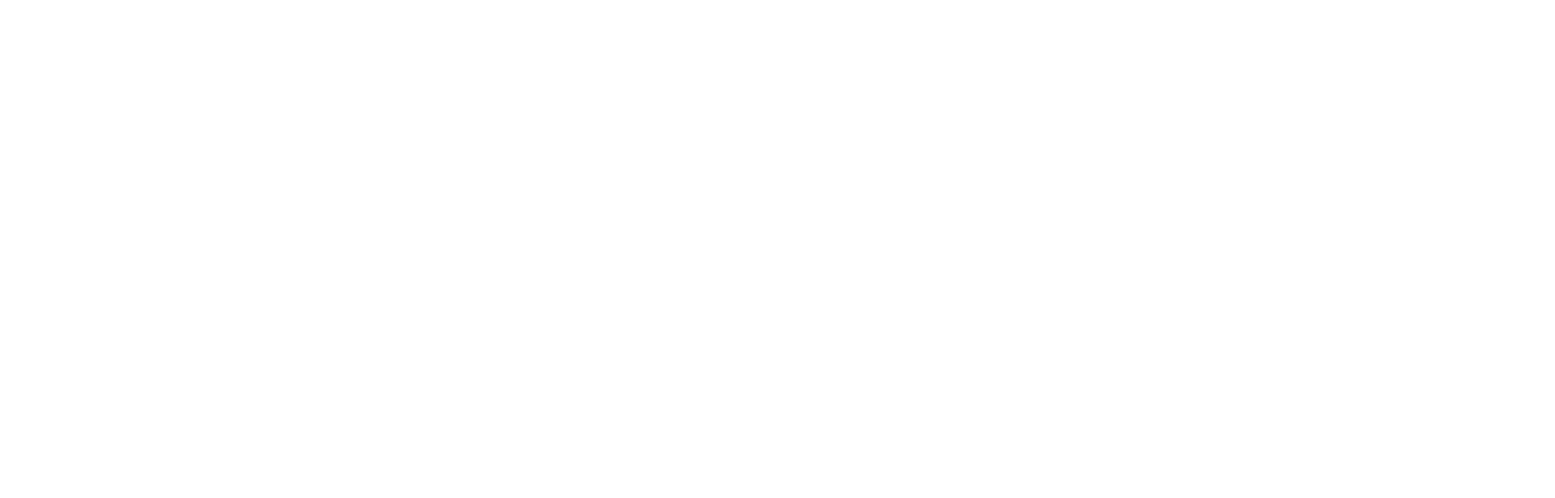
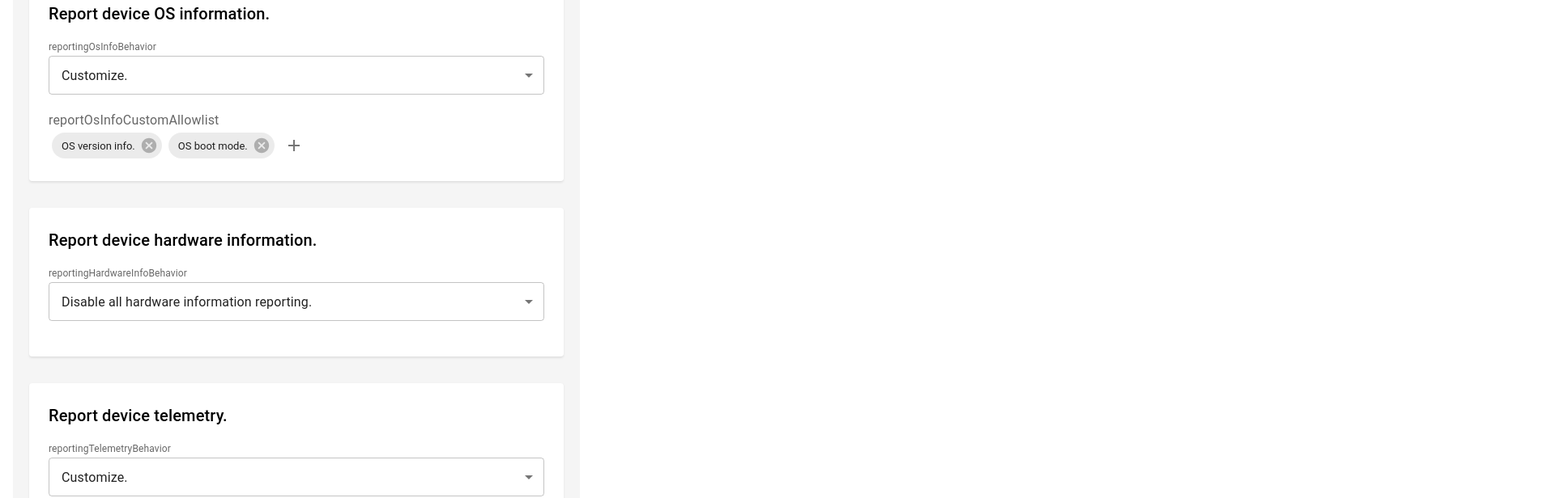
Before and after one commit to deepaksp24/policy_builder, a React (Create React App) app: page / in a window 1280 px wide. Shown: the part 8860-9476 px from the top of the page at 81% size, 1920 px wide, since content can reach past the window. Before the commit the page ends 2840 px from the top, so only its background shows below. Built offline with nearby package versions, Linux system fonts and the light colour scheme.

Commit message:
fixed some error and cutomize default field

```diff
--- a/src/App.js
+++ b/src/App.js
@@ -14,11 +14,8 @@
 
   return (
     <div>
-      {/* <pre>{JSON.stringify(storedData, null, 2)}</pre> */}
-      <Box
-        component="section"
-        sx={{ p: 2,  width: 700, heigh: 100 }}
-      >
+      <pre>{JSON.stringify(storedData, null, 2)}</pre>
+      <Box component="section" sx={{ p: 2, width: 700, heigh: 100 }}>
         <PolicyForm storedData={storedData} />
       </Box>
     </div>
--- a/src/PolicyForm.js
+++ b/src/PolicyForm.js
@@ -1,4 +1,4 @@
-import React, { useState, useCallback, useMemo } from "react";
+import React, { useState, useCallback, useMemo, useEffect } from "react";
 import {
   TextField,
   Select,
@@ -13,10 +13,23 @@
   Switch,
   Typography,
 } from "@mui/material";
-import RepeatedField from "./RepeatedField"
+import RepeatedField from "./RepeatedField";
 
 const PolicyForm = ({ storedData }) => {
   const [fieldValues, setFieldValues] = useState({});
+
+  // Initialize fieldValues with default values when the component mounts
+  useEffect(() => {
+    const initialValues = {};
+    storedData.forEach((policy) => {
+      policy.fieldDescriptions.forEach((field) => {
+        if (field.defaultValue !== undefined) {
+          initialValues[field.field] = field.defaultValue;
+        }
+      });
+    });
+    setFieldValues(initialValues);
+  }, [storedData]);
 
   const handleFieldChange = useCallback((fieldName, value) => {
     setFieldValues((prevValues) => ({
@@ -90,7 +103,7 @@
               defaultValue={defaultValue}
             />
           );
-        } else{
+        } else {
           return (
             <FormControl
               fullWidth
@@ -110,7 +123,7 @@
                 },
                 "& .MuiInputLabel-shrink": {
                   transform: "translate(14px, -6px) scale(0.75)",
-              }
+                },
               }}
             >
               {/* Custom label rendering for all dropdown fields */}
@@ -131,7 +144,7 @@
               <InputLabel
                 id={`${fieldLabel}-label`}
                 sx={{
-                display: "none"
+                  display: "none",
                 }}
               >
                 {fieldLabel}
@@ -148,7 +161,7 @@
                     pt: 1.5,
                     pb: 1.5,
                     pl: 2,
-                }
+                  },
                 }}
               >
                 {knownValueDescriptions.map((item, index) => (
@@ -158,7 +171,8 @@
                 ))}
               </Select>
             </FormControl>
-        );}
+          );
+        }
 
       case "TYPE_BOOL":
         if (!knownValueDescriptions[0]?.description) {
@@ -170,7 +184,7 @@
                 display: "flex",
                 flexDirection: "row",
                 alignItems: "center",
-                justifyContent: "space-between"
+                justifyContent: "space-between",
               }}
             >
               <FormLabel
@@ -178,8 +192,8 @@
                   fontSize: "0.9rem",
                   color: "rgba(0, 0, 0, 0.87)",
                   "&.Mui-focused": {
-                    color: "rgba(0, 0, 0, 0.87)"
-                  }
+                    color: "rgba(0, 0, 0, 0.87)",
+                  },
                 }}
               >
                 {fieldLabel}
@@ -197,16 +211,16 @@
                     color="success"
                     sx={{
                       ".MuiSwitch-track": {
-                        backgroundColor: "#ccc"
+                        backgroundColor: "#ccc",
                       },
                       "&.Mui-checked": {
                         "& + .MuiSwitch-track": {
-                          backgroundColor: "#4caf50 !important"
+                          backgroundColor: "#4caf50 !important",
                         },
                         "& .MuiSwitch-thumb": {
-                          backgroundColor: "#2e7d32"
-                        }
-                      }
+                          backgroundColor: "#2e7d32",
+                        },
+                      },
                     }}
                   />
                 }
@@ -220,7 +234,7 @@
                   m: 0,
                   "& .MuiFormControlLabel-label": {
                     fontSize: "0.9rem",
-                  }
+                  },
                 }}
               />
             </FormControl>
@@ -231,7 +245,7 @@
               component="fieldset"
               sx={{
                 mb: 2.5,
-                display: "block"
+                display: "block",
               }}
             >
               <FormLabel
@@ -240,8 +254,8 @@
                   color: "rgba(0, 0, 0, 0.87)",
                   mb: 1,
                   "&.Mui-focused": {
-                    color: "rgba(0, 0, 0, 0.87)"
-                  }
+                    color: "rgba(0, 0, 0, 0.87)",
+                  },
                 }}
               >
                 {fieldLabel}
@@ -252,8 +266,8 @@
                 onChange={(e) => onFieldChange(fieldLabel, e.target.value)}
                 sx={{
                   ".MuiFormControlLabel-root": {
-                    marginRight: 4
-                  }
+                    marginRight: 4,
+                  },
                 }}
               >
                 {knownValueDescriptions.map((item, index) => (
@@ -265,16 +279,16 @@
                         sx={{
                           color: "rgba(0, 0, 0, 0.54)",
                           "&.Mui-checked": {
-                            color: "#4caf50"
-                          }
+                            color: "#4caf50",
+                          },
                         }}
                       />
                     }
                     label={item.description}
                     sx={{
                       "& .MuiFormControlLabel-label": {
-                        fontSize: "0.9rem"
-                      }
+                        fontSize: "0.9rem",
+                      },
                     }}
                   />
                 ))}
@@ -303,7 +317,7 @@
               },
               "& .MuiInputLabel-root": {
                 display: "none",
-              }
+              },
             }}
             InputLabelProps={{
               shrink: true,
@@ -347,7 +361,7 @@
               },
               "& .MuiInputLabel-root": {
                 display: "none",
-              }
+              },
             }}
             InputLabelProps={{
               shrink: true,
@@ -393,7 +407,7 @@
                 },
                 "& .MuiInputLabel-root": {
                   display: "none",
-                }
+                },
               }}
               InputLabelProps={{
                 shrink: true,
@@ -453,7 +467,7 @@
             backgroundColor: "#ffffff",
             p: 3,
             borderRadius: 1,
-            boxShadow: "0 1px 3px rgba(0,0,0,0.08)"
+            boxShadow: "0 1px 3px rgba(0,0,0,0.08)",
           }}
         >
           <Typography variant="h6" sx={{ mb: 2, fontWeight: 500 }}>
--- a/src/RepeatedField.js
+++ b/src/RepeatedField.js
@@ -12,27 +12,26 @@
 
 const RepeatedField = ({
   fieldLabel,
-  knownValueDescriptions,
+  knownValueDescriptions = [], // Default to an empty array
   fieldValues,
   onFieldChange,
-  defaultValue = [], // Default values passed as prop
+  defaultValue = [], // Default to an empty array
 }) => {
   const [anchorEl, setAnchorEl] = useState(null); // For the add options menu
-  const [selectedOptions, setSelectedOptions] = useState(defaultValue); // Initialize with defaultValue
+  const [selectedOptions, setSelectedOptions] = useState([]);
 
-  // Sync selectedOptions with fieldValues when defaultValue changes
+  // Sync selectedOptions with fieldValues or defaultValue
   useEffect(() => {
-    if (fieldValues[fieldLabel]) {
-      setSelectedOptions(fieldValues[fieldLabel]);
-    } else {
-      setSelectedOptions(defaultValue);
-    }
+    const currentValues = fieldValues[fieldLabel] || defaultValue;
+    setSelectedOptions(Array.isArray(currentValues) ? currentValues : []);
   }, [fieldValues, fieldLabel, defaultValue]);
 
+  // Handle opening the add options menu
   const handleAddClick = (event) => {
-    setAnchorEl(event.currentTarget); // Open the menu
+    setAnchorEl(event.currentTarget);
   };
 
+  // Handle adding a new option
   const handleAddOption = (value) => {
     if (!selectedOptions.includes(value)) {
       const newSelectedOptions = [...selectedOptions, value];
@@ -42,11 +41,17 @@
     setAnchorEl(null); // Close the menu
   };
 
+  // Handle removing an option
   const handleRemoveOption = (value) => {
     const newSelectedOptions = selectedOptions.filter((v) => v !== value);
     setSelectedOptions(newSelectedOptions);
     onFieldChange(fieldLabel, newSelectedOptions); // Update parent component
   };
+
+  // Filter out already selected options
+  const availableOptions = knownValueDescriptions.filter(
+    (item) => !selectedOptions.includes(item.value)
+  );
 
   return (
     <Box>
@@ -74,34 +79,44 @@
             color="textSecondary"
             style={{ margin: "4px" }}
           >
-            Add an item
+            No items selected
           </Typography>
         )}
         {/* Add button to open the menu */}
-        <IconButton onClick={handleAddClick}>
+        <IconButton
+          onClick={handleAddClick}
+          aria-label="Add option"
+          aria-controls="add-option-menu"
+          aria-haspopup="true"
+        >
           <AddIcon />
         </IconButton>
       </Box>
 
       {/* Menu for adding options */}
       <Menu
+        id="add-option-menu"
         anchorEl={anchorEl}
         open={Boolean(anchorEl)}
         onClose={() => setAnchorEl(null)}
+        anchorOrigin={{ vertical: "bottom", horizontal: "right" }}
+        transformOrigin={{ vertical: "top", horizontal: "right" }}
       >
-        {knownValueDescriptions
-          .filter((item) => !selectedOptions.includes(item.value))
-          .map((item) => (
+        {availableOptions.length > 0 ? (
+          availableOptions.map((item) => (
             <MenuItem
               key={item.value}
               onClick={() => handleAddOption(item.value)}
             >
               {item.description}
             </MenuItem>
-          ))}
+          ))
+        ) : (
+          <MenuItem disabled>No more options available</MenuItem>
+        )}
       </Menu>
     </Box>
   );
 };
 
-export default RepeatedField;
+export default React.memo(RepeatedField);
```
Also changed, not shown: 1 other file (tests, documents, lock files or other folders). Lines whose indentation alone changed are shown as unchanged.
